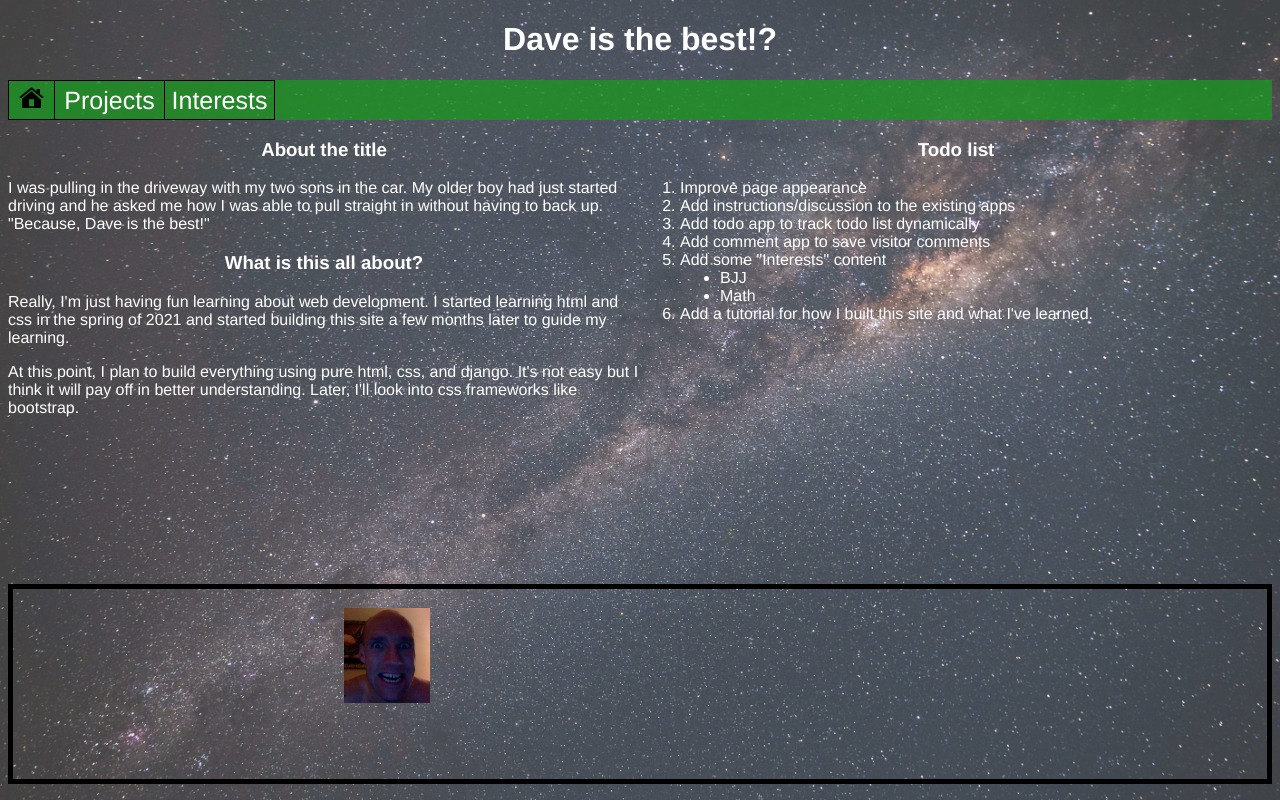
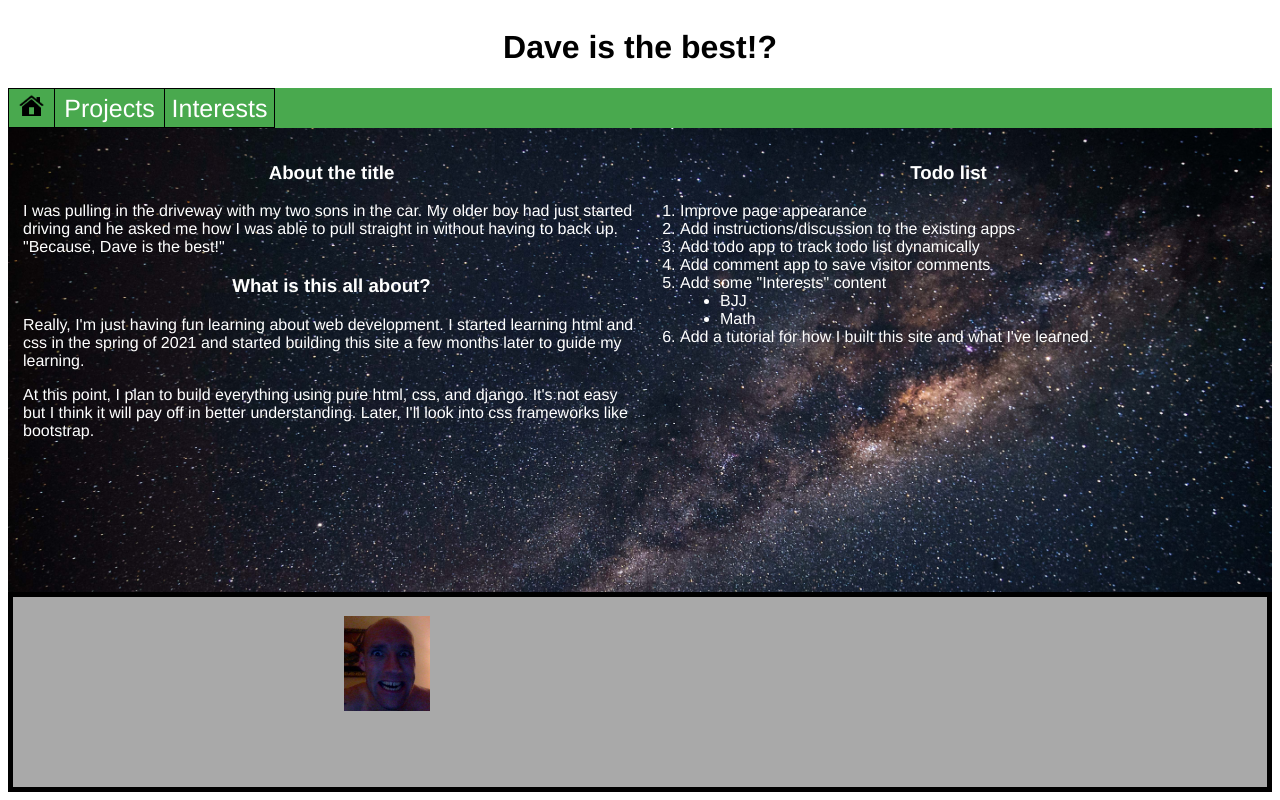
Before and after one commit to cooper-david-a/archive.daveisthebest.com, a Django app: template templates/home.html in a window 1280 px wide. Run offline with Django 3.2, Linux system fonts and the light colour scheme; the template is opened without the code that fills it, so the values that code supplies are empty.

Commit message:
Fixed homepage background

```diff
--- a/DaveIsTheBest/static/DaveIsTheBest/base.css
+++ b/DaveIsTheBest/static/DaveIsTheBest/base.css
@@ -4,6 +4,8 @@
 
 body {
     font-family: 'Franklin Gothic Medium', 'Arial Narrow', Arial, sans-serif;
+    margin: 0;
+    padding: 8px;
   }
 
 header {
--- a/DaveIsTheBest/static/DaveIsTheBest/home.css
+++ b/DaveIsTheBest/static/DaveIsTheBest/home.css
@@ -1,24 +1,10 @@
-header {
-    color: white;
-}
-
 #home_body {
     width: 100%;
     min-height: 58vh;
     color: white;
-}
-
-#home_body::before {
-    content: " ";
     background-image: url('home_body_background.jpg');
     background-size: cover;
-    position: absolute;
-    top: 0px;
-    right: 0px;
-    bottom: 0px;
-    left: 0px;
-    opacity: 0.75;
-    z-index: -2;
+    padding: 15px;
 }
 
 #home_body::after {
@@ -49,6 +35,7 @@ header {
     height: 25vh;
     border: solid 5px;
     clear: both;
+    background-color: darkgrey;
 }
 
 #awesomePic {
```
